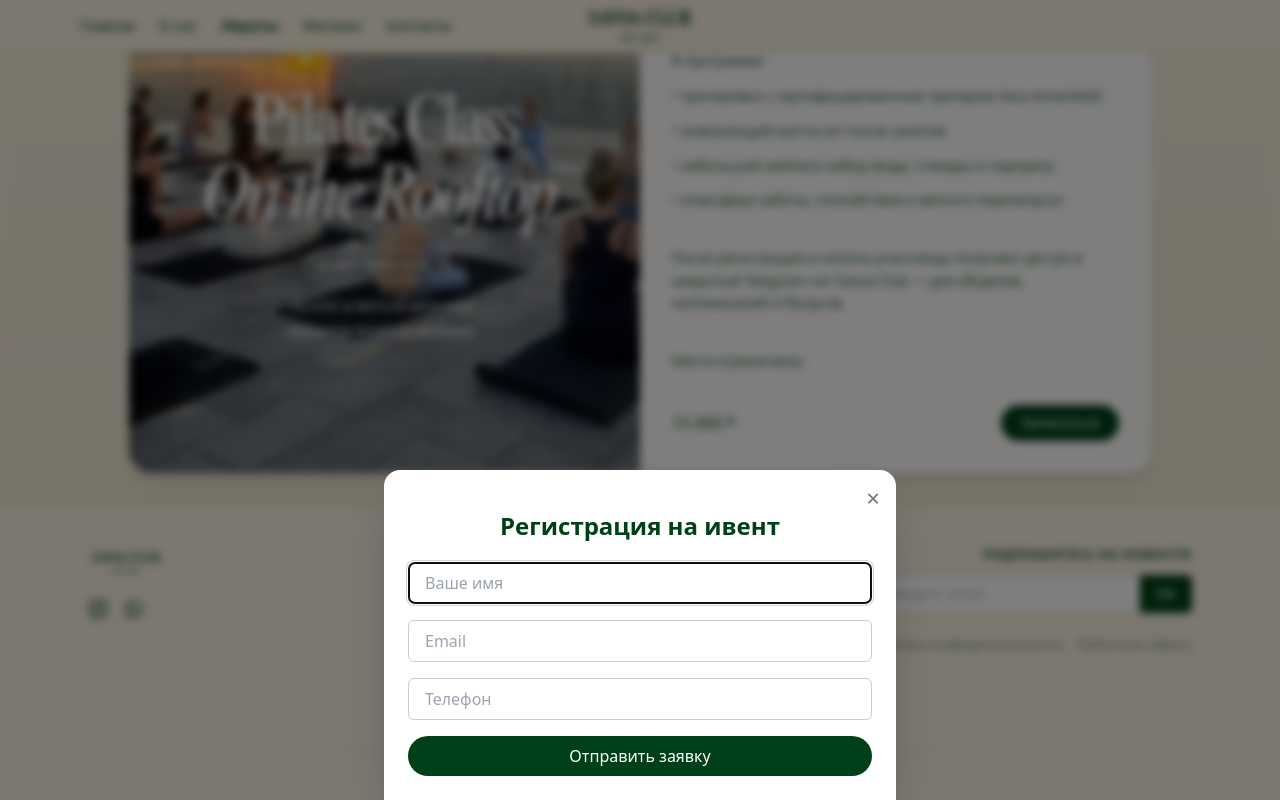
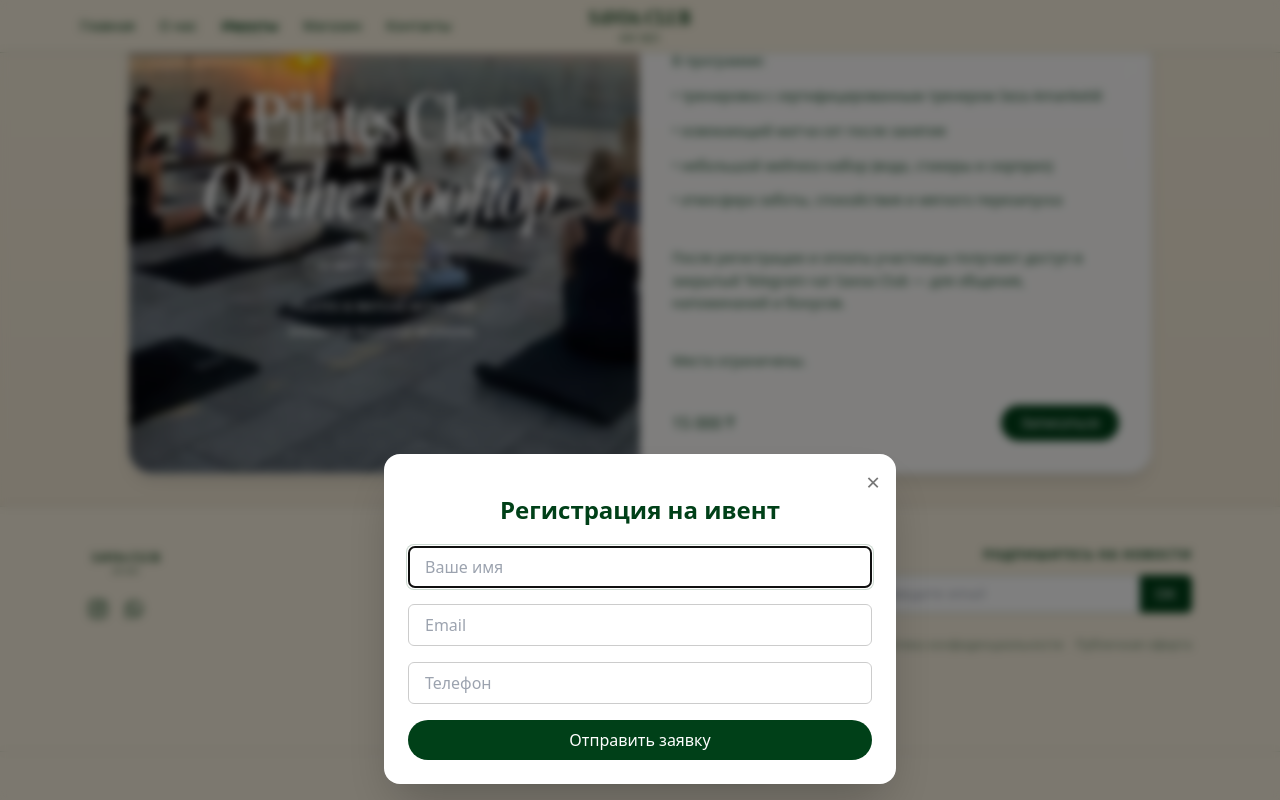
Before and after one commit to vlimkv/savoaclub, a React (Vite) app: page /events in a window 1280 px wide. Both pictures are taken after a click on the button "Записаться". Shown: the part 391-1191 px from the top of the page. Built offline with nearby package versions, Linux system fonts and the light colour scheme.

Commit message:
border modal fix

```diff
--- a/src/components/RegisterModal.jsx
+++ b/src/components/RegisterModal.jsx
@@ -116,7 +116,7 @@ export default function RegisterModal({ open, onClose, eventName }) {
             animate={{ y: 0, opacity: 1 }}
             exit={{ y: "100%", opacity: 0 }}
             transition={{ duration: 0.4, ease: [0.22, 1, 0.36, 1] }}
-            className={`w-full max-w-md sm:max-w-lg bg-white rounded-t-2xl p-6 pt-10 shadow-2xl relative text-[#004018] ${
+            className={`w-full max-w-md sm:max-w-lg bg-white rounded-2xl p-6 pt-10 shadow-2xl mb-4 relative text-[#004018] ${
               shake ? "animate-shake" : ""
             }`}
           >
```
